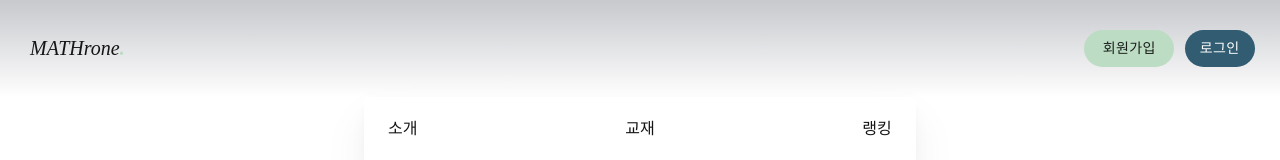
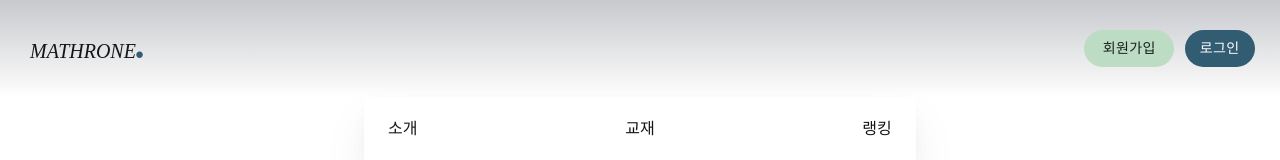
Before and after one commit to 2021-Techeer-teamC/MATHrone, a React (Create React App) app in the folder frontend/: page /rank in a window 1280 px wide. Shown: the top 160 px of the page. Built offline with nearby package versions, Linux system fonts and the light colour scheme; a web font is replaced by a local one.

Commit message:
(MR-47) 로고 컴포넌트 분리

```diff
--- a/frontend/src/Components/Header.js
+++ b/frontend/src/Components/Header.js
@@ -7,6 +7,7 @@ import LinkM from "@mui/material/Link";
 import { Link } from "react-router-dom";
 import { styled } from '@mui/material/styles';
 import { grey, teal } from '@mui/material/colors';
+import Logo from '../Components/Logo';
 import "../Assets/styles/components.css"
 
 const RegisterButton = styled(Button)(({ theme }) => ({
@@ -30,16 +31,10 @@ const LoginButton = styled(Button)(({ theme }) => ({
 }));
 
 function Header(props) {
-  const { title } = props;
-
   return (
       <Box style={{ width: '100%' }} sx={{ flexGrow: 1 }}>
         <div style={{ width: '100%', backgroundColor: 'none', border: 'none' }} className="header">
-          <div className="headerTitle">
-            <Link to="/../" style={{ textDecoration: 'none', color: '#151515' }}>
-              {title}<span style={{ color: '#BCDCC4' }}><strong>.</strong></span>
-            </Link>
-          </div>
+          <Logo/>
 
           <Box sx={{ flexGrow: 1 }} />
 
--- /dev/null
+++ b/frontend/src/Components/Logo.tsx
@@ -0,0 +1,18 @@
+import * as React from "react";
+import { Link } from "react-router-dom";
+import "../Assets/styles/components.css";
+
+function Logo() {
+  return (
+    <div className="headerTitle">
+      <Link to="/" style={{ textDecoration: "none", color: "#151515" }}>
+        MATHRONE
+        <span style={{ color: "#315C72", fontSize: "40px" }}>
+          <strong>.</strong>
+        </span>
+      </Link>
+    </div>
+  );
+}
+
+export default Logo;
```
